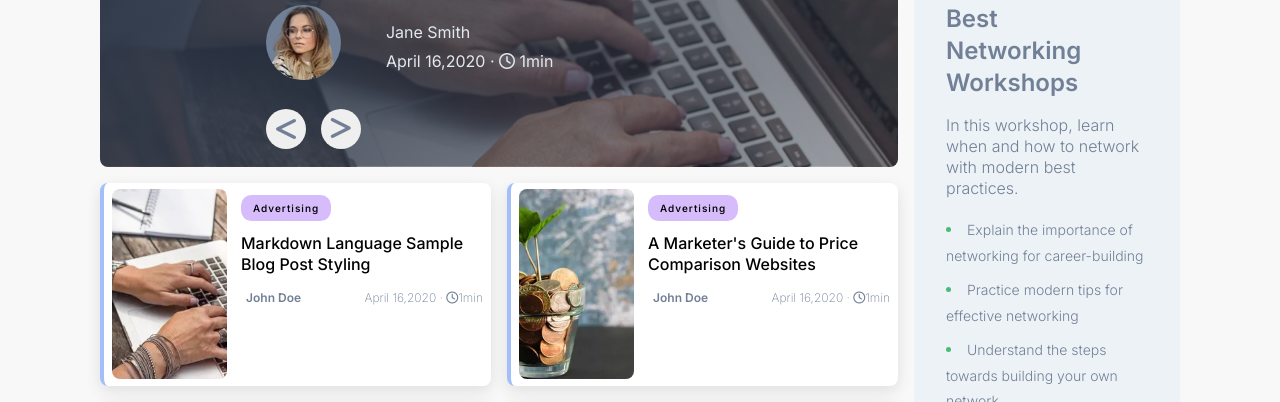
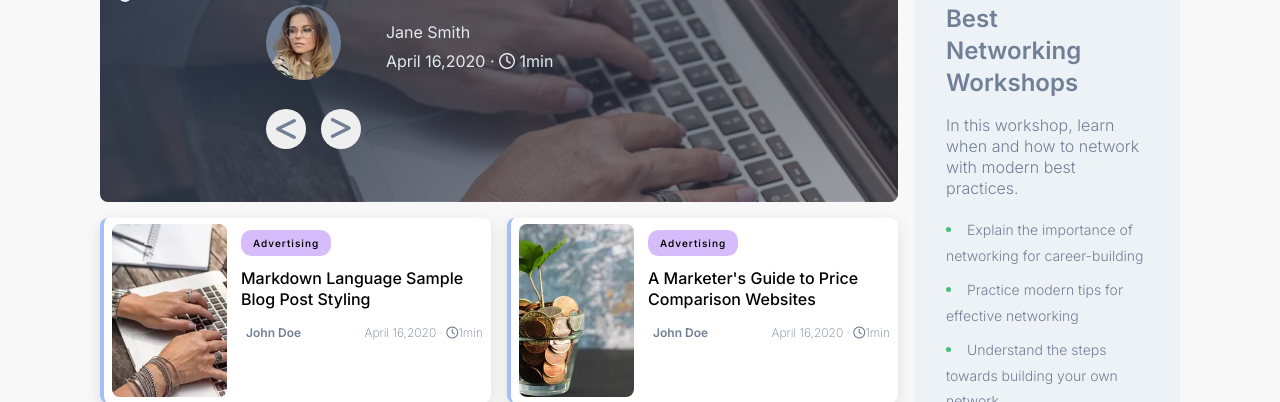
Before and after one commit to avnit-anand/Flexiblog, a plain HTML site: page index.html in a window 1280 px wide. Shown: the part 163-565 px from the top of the page. Drawn offline with Linux system fonts and the light colour scheme.

Commit message:
fix error

```diff
--- a/styles/styles.css
+++ b/styles/styles.css
@@ -395,6 +395,10 @@ li::marker {
 }
 
 @media screen and (min-width:1024px) {
+  .branding_and_card{
+    grid-template-rows: 45% 55%;
+  }
+
   .section-center{
     grid-template-columns: 3fr 1fr;
   }
```
